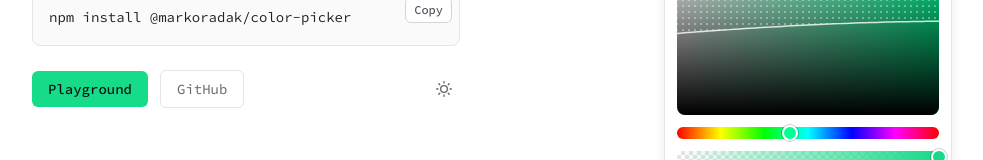
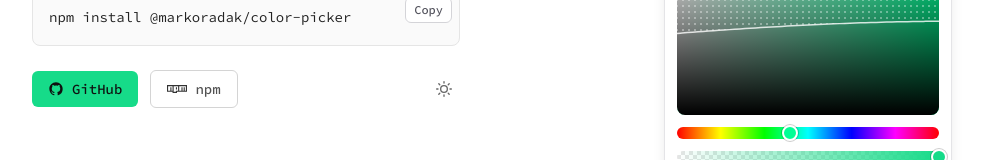
Before and after one commit to markoradak/color-picker, a Next.js app in the folder apps/web/: page / in a window 1280 px wide. Shown: the part 287-447 px from the top of the page, without its empty margins (148-1131 px from the left). Built offline with nearby package versions, Linux system fonts and the light colour scheme.

Commit message:
feat: update links and styling for GitHub and npm buttons in the homepage

```diff
--- a/apps/web/app/page.tsx
+++ b/apps/web/app/page.tsx
@@ -276,18 +276,26 @@
 
           <div className="flex items-center gap-3">
             <a
-              href="#playground"
-              className="inline-flex items-center rounded-md bg-accent px-4 py-2 text-sm font-medium text-[#0f0f0f] outline-none transition-[opacity,box-shadow] hover:opacity-90 focus-visible:ring-2 focus-visible:ring-offset-2 focus-visible:ring-ring focus-visible:ring-offset-ring-offset"
-            >
-              Playground
-            </a>
-            <a
               href="https://github.com/markoradak/color-picker"
               target="_blank"
               rel="noopener noreferrer"
-              className="inline-flex items-center rounded-md border border-[#e5e5e5] px-4 py-2 text-sm text-[#666] outline-none transition-[color,box-shadow] hover:text-accent focus-visible:ring-2 focus-visible:ring-offset-2 focus-visible:ring-ring focus-visible:ring-offset-ring-offset dark:border-[#2a2a2a]"
+              className="inline-flex items-center gap-2 rounded-md bg-accent px-4 py-2 text-sm font-medium text-[#0f0f0f] transition-colors hover:bg-accent/80"
             >
+              <svg className="h-4 w-4" viewBox="0 0 24 24" fill="currentColor" aria-hidden="true">
+                <path d="M12 2C6.477 2 2 6.484 2 12.017c0 4.425 2.865 8.18 6.839 9.504.5.092.682-.217.682-.483 0-.237-.008-.868-.013-1.703-2.782.605-3.369-1.343-3.369-1.343-.454-1.158-1.11-1.466-1.11-1.466-.908-.62.069-.608.069-.608 1.003.07 1.531 1.032 1.531 1.032.892 1.53 2.341 1.088 2.91.832.092-.647.35-1.088.636-1.338-2.22-.253-4.555-1.113-4.555-4.951 0-1.093.39-1.988 1.029-2.688-.103-.253-.446-1.272.098-2.65 0 0 .84-.27 2.75 1.026A9.564 9.564 0 0112 6.844c.85.004 1.705.115 2.504.337 1.909-1.296 2.747-1.027 2.747-1.027.546 1.379.202 2.398.1 2.651.64.7 1.028 1.595 1.028 2.688 0 3.848-2.339 4.695-4.566 4.943.359.309.678.92.678 1.855 0 1.338-.012 2.419-.012 2.747 0 .268.18.58.688.482A10.019 10.019 0 0022 12.017C22 6.484 17.522 2 12 2z" />
+              </svg>
               GitHub
+            </a>
+            <a
+              href="https://www.npmjs.com/package/@markoradak/color-picker"
+              target="_blank"
+              rel="noopener noreferrer"
+              className="inline-flex items-center gap-2 rounded-md border border-neutral-300 bg-white/90 px-4 py-2 text-sm font-medium text-neutral-600 transition-colors hover:bg-neutral-100 dark:border-neutral-600 dark:bg-neutral-800/90 dark:text-neutral-400 dark:hover:bg-neutral-700"
+            >
+              <svg className="h-5 w-5 text-[#333] dark:text-[#ccc]" viewBox="0 0 24 24" fill="currentColor" aria-hidden="true">
+                <path d="M0 7.334v8h6.666v1.332H12v-1.332h12v-8H0zm6.666 6.664H5.334v-4H3.999v4H1.335V8.667h5.331v5.331zm4 0v1.336H8.001V8.667h5.334v5.332h-2.669zm12.001 0h-1.33v-4h-1.336v4h-1.335v-4h-1.33v4h-2.671V8.667h8.002v5.331zM10.665 10H12v2.667h-1.335V10z" />
+              </svg>
+              npm
             </a>
             <span className="ml-auto">
               <ThemeToggle />
```
